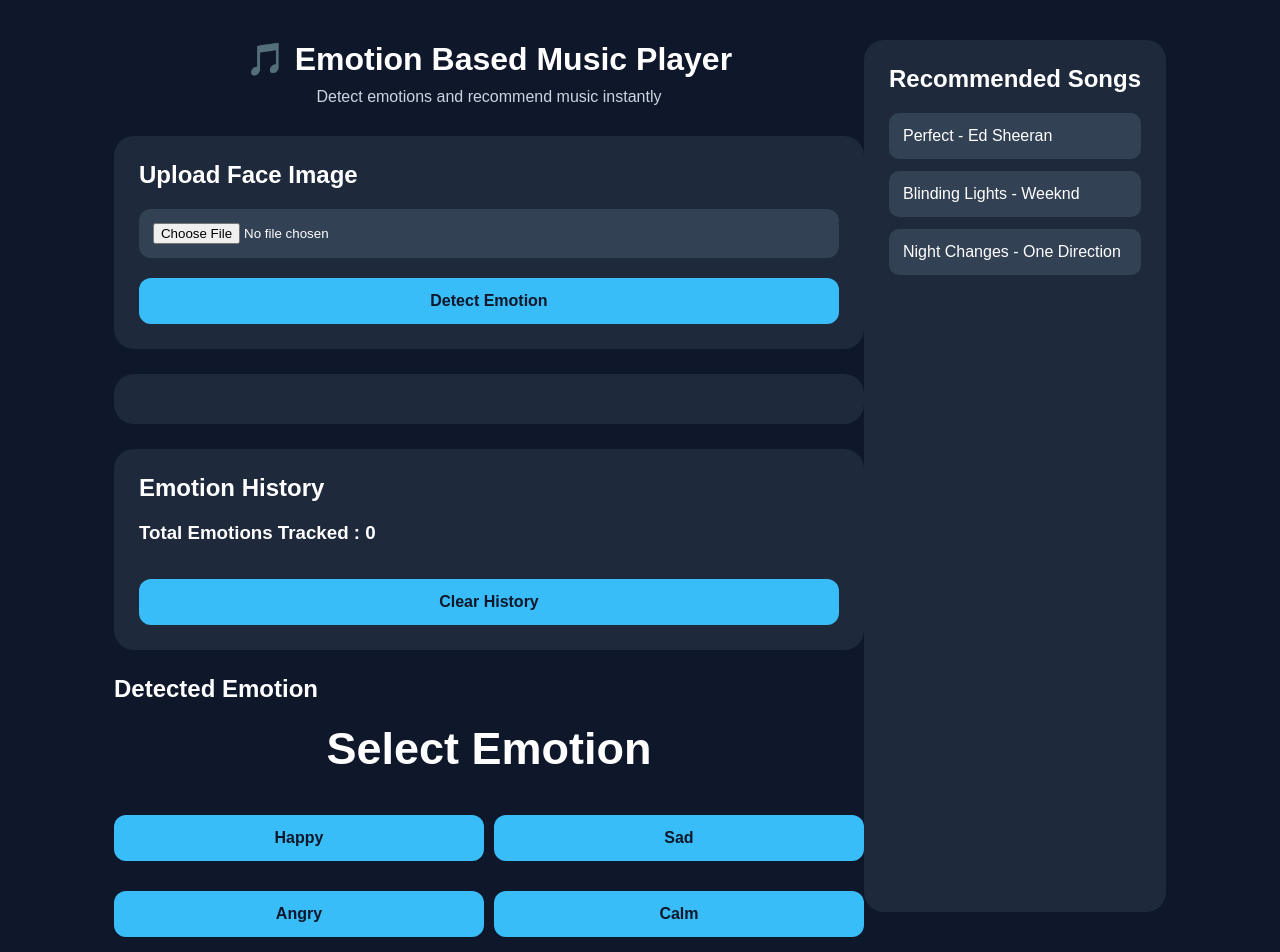
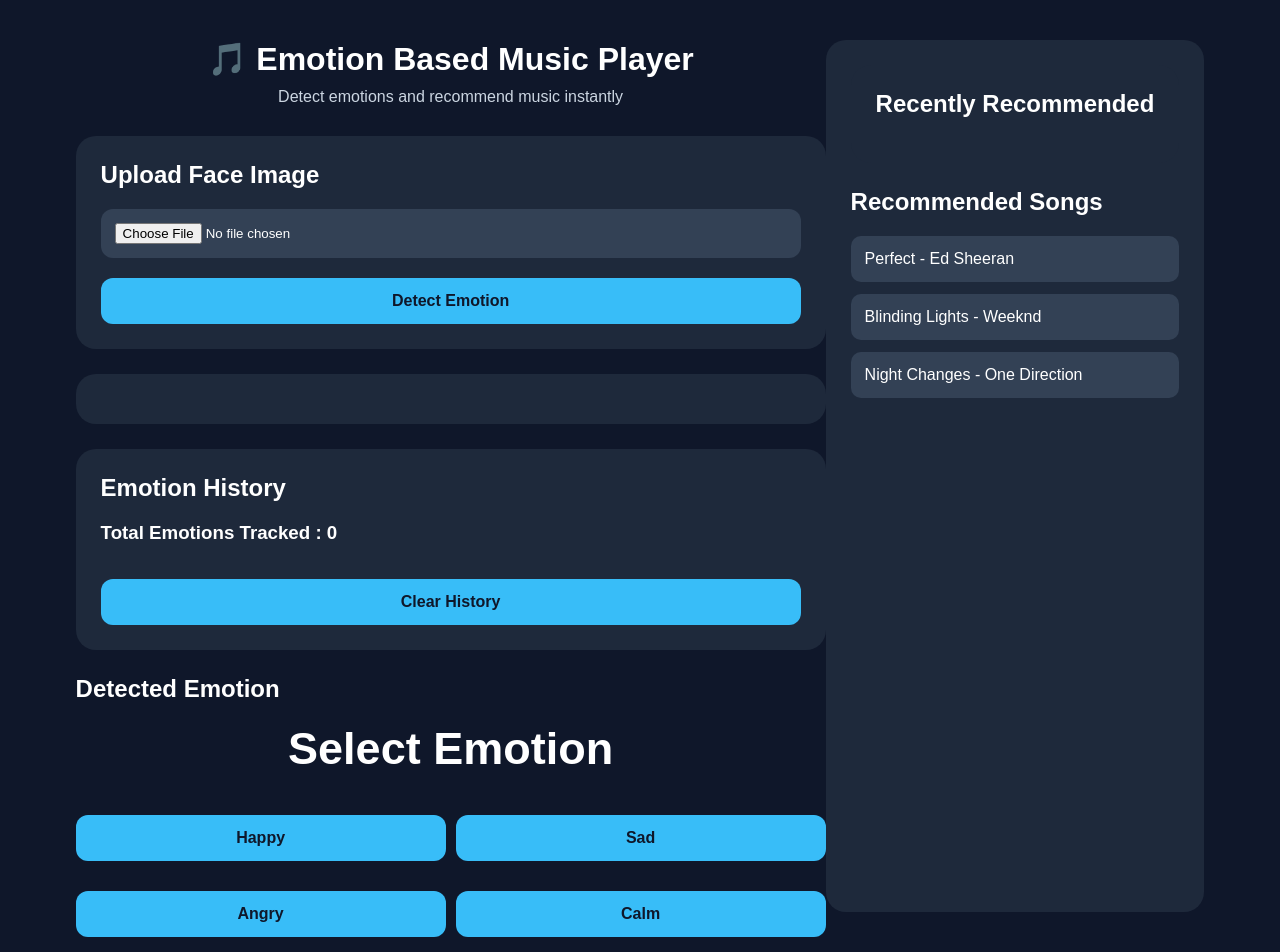
Before and after one commit to darshan-77777/MoodSync-AI, a Flask app: page / in a window 1280 px wide. Shown: the top 952 px of the page. Run offline with Flask 3, Linux system fonts and the light colour scheme.

Commit message:
added recently recommedations

```diff
--- a/static/script.js
+++ b/static/script.js
@@ -1,3 +1,4 @@
+let recentRecommendations = [];
 const imageInput =
   document.getElementById("imageInput");
 
@@ -28,6 +29,14 @@ document.getElementById("emotionText")
   "emotionHistory",
   JSON.stringify(emotionHistory)
 );
+recentRecommendations = songs;
+
+document.getElementById("recentSongs")
+  .innerHTML =
+  recentRecommendations
+    .map(song => `<li>${song}</li>`)
+    .join("");
+
 document.getElementById("emotionCount")
   .textContent =
   "Total Emotions Tracked : " +
--- a/templates/index.html
+++ b/templates/index.html
@@ -99,6 +99,17 @@
 
     <div class="musicBox">
 
+      <div class="cardBox">
+
+  <h2>
+    Recently Recommended
+  </h2>
+
+  <ul id="recentSongs">
+
+  </ul>
+
+</div>
       <h2>
         Recommended Songs
       </h2>
```
